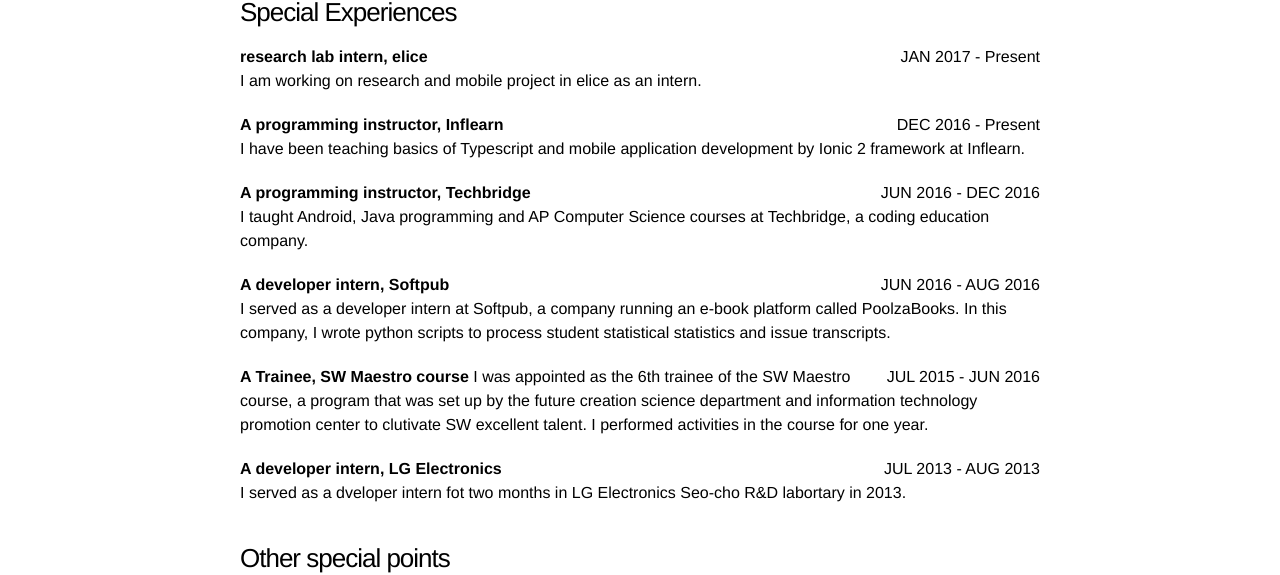
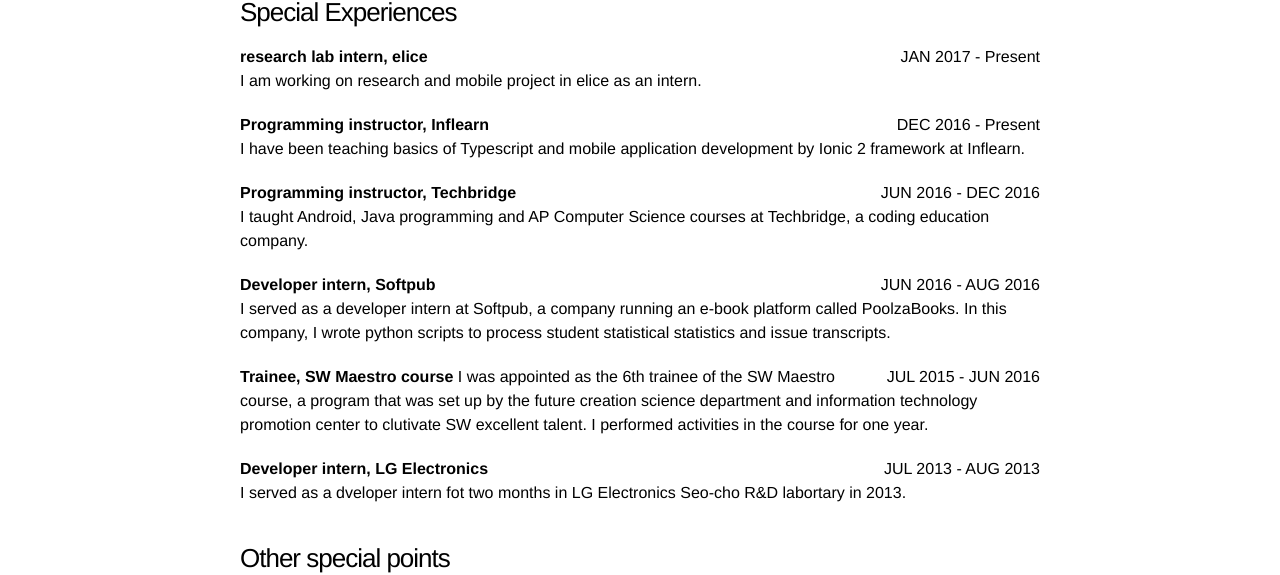
Before and after one commit to JeongMinCha/jeongmincha.github.com, a Jekyll site: the page built from cv-eng.md, in a window 1280 px wide. Shown: the part 1209-1784 px from the top of the page. Built offline with Jekyll 4.4.1, drawn with Linux system fonts in a browser that asks for light colours.

Commit message:
Remove articles on titles of experiences in cv(en)

```diff
--- a/cv-eng.md
+++ b/cv-eng.md
@@ -34,19 +34,19 @@
 **research lab intern, elice** <span style="float:right;">JAN 2017 - Present</span>
 I am working on research and mobile project in elice as an intern.
 
-**A programming instructor, Inflearn** <span style="float:right;">DEC 2016 - Present</span>
+**Programming instructor, Inflearn** <span style="float:right;">DEC 2016 - Present</span>
 I have been teaching basics of Typescript and mobile application development by Ionic 2 framework at Inflearn.
 
-**A programming instructor, Techbridge** <span style="float:right;">JUN 2016 - DEC 2016</span>
+**Programming instructor, Techbridge** <span style="float:right;">JUN 2016 - DEC 2016</span>
 I taught Android, Java programming and AP Computer Science courses at Techbridge, a coding education company.
 
-**A developer intern, Softpub** <span style="float:right;">JUN 2016 - AUG 2016</span>
+**Developer intern, Softpub** <span style="float:right;">JUN 2016 - AUG 2016</span>
 I served as a developer intern at Softpub, a company running an e-book platform called PoolzaBooks. In this company, I wrote python scripts to process student statistical statistics and issue transcripts.
 
-**A Trainee, SW Maestro course** <span style="float:right;">JUL 2015 - JUN 2016</span>
+**Trainee, SW Maestro course** <span style="float:right;">JUL 2015 - JUN 2016</span>
 I was appointed as the 6th trainee of the SW Maestro course, a program that was set up by the future creation science department and information technology promotion center to clutivate SW excellent talent. I performed activities in the course for one year.
 
-**A developer intern, LG Electronics** <span style="float:right;">JUL 2013 - AUG 2013</span>
+**Developer intern, LG Electronics** <span style="float:right;">JUL 2013 - AUG 2013</span>
 I served as a dveloper intern fot two months in LG Electronics Seo-cho R&D labortary in 2013.
 
 
```
